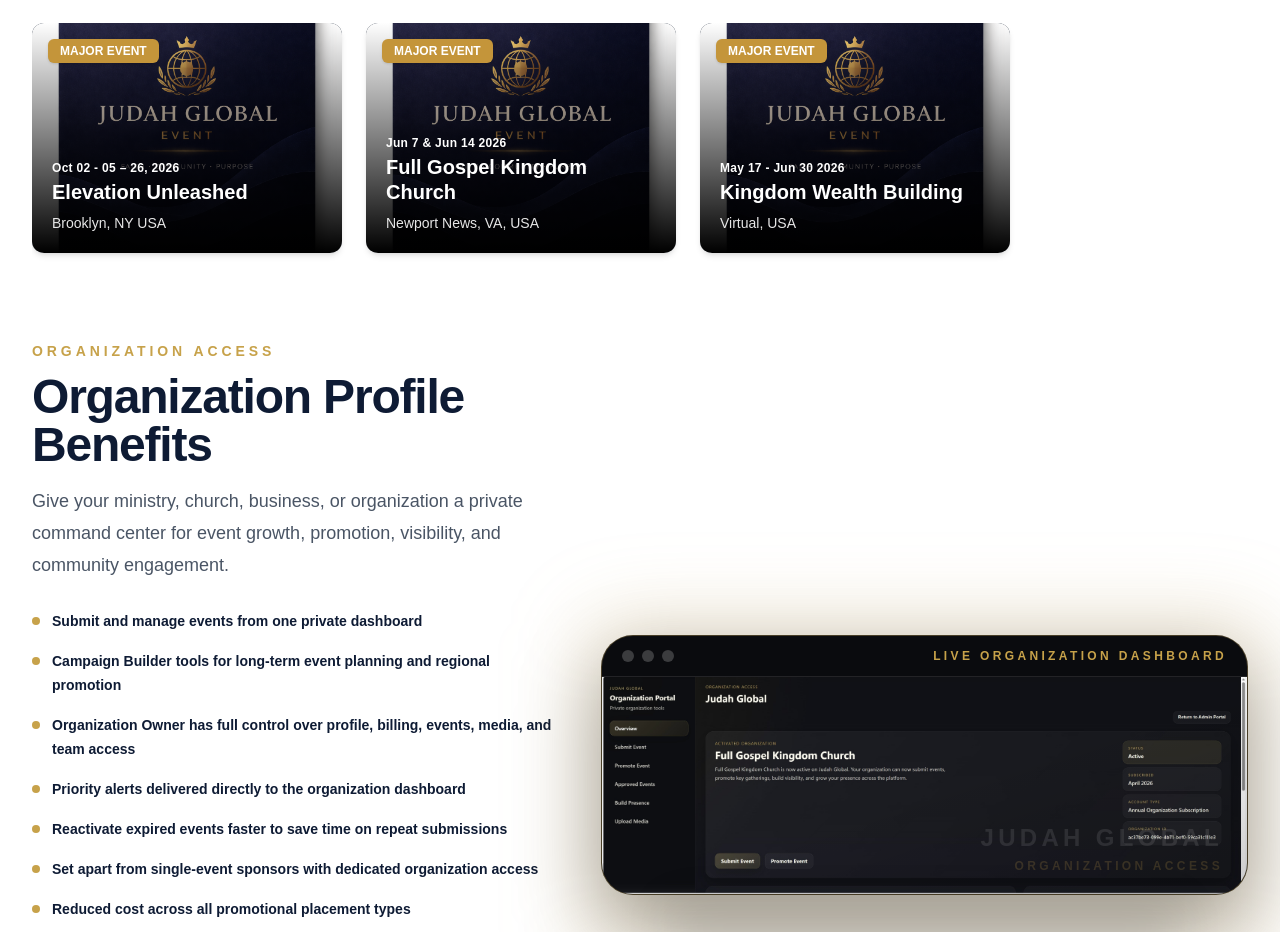
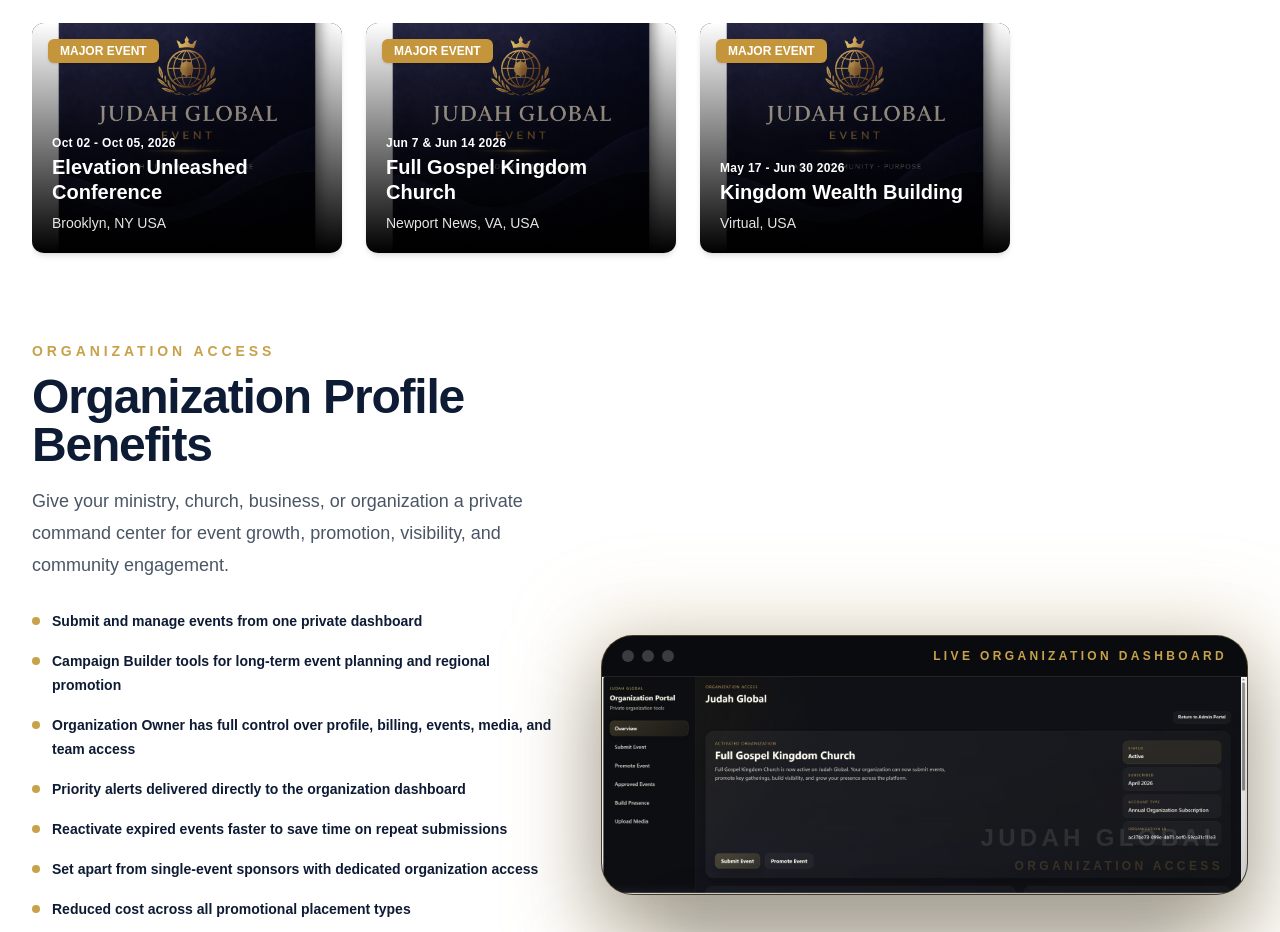
Before and after one commit to judahglobal96-collab/judahglobal-web, a Next.js app: page / in a window 1280 px wide. Shown: the part 1020-1952 px from the top of the page. Built offline with nearby package versions, Linux system fonts and the light colour scheme.

Commit message:
Update major event info

```diff
--- a/data/events.ts
+++ b/data/events.ts
@@ -1,7 +1,7 @@
 export const majorEvents = [
   {
-    title: "Elevation Unleashed",
-    date: "Oct 02 - 05 – 26, 2026",
+    title: "Elevation Unleashed Conference",
+    date: "Oct 02 - Oct 05, 2026",
     location: "Brooklyn, NY USA",
     image: "/images/events/fallback-major-1.png",
     badge: "MAJOR EVENT",
```
